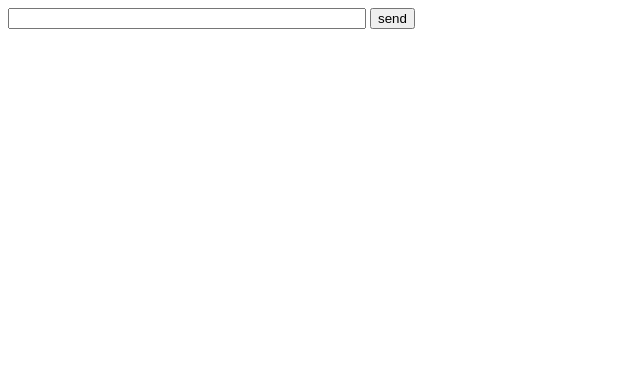
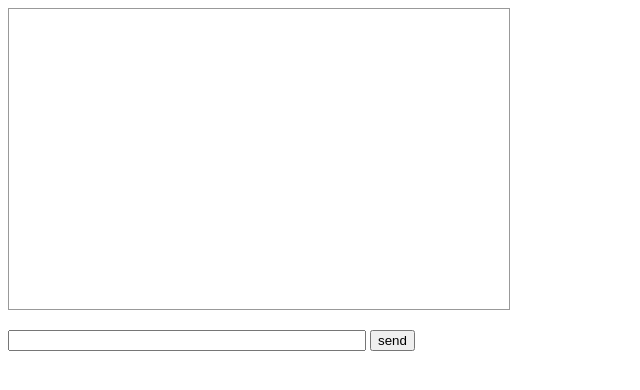
Before and after one commit to vinaykalia/web, a website: page chat/tpl/page.jade in a window 1280 px wide. Shown: the whole page, without its empty margins (0-640 px from the left). Drawn offline with nearby package versions, Linux system fonts and the light colour scheme; files that its build step writes are made by us from their sources.

Commit message:
web: chat: Add missing DIV element
Signed-off-by: vinaykalia <vinay.dce@gmail.com>

```diff
--- a/chat/tpl/page.jade
+++ b/chat/tpl/page.jade
@@ -3,6 +3,7 @@ html
   head
     title = "Real time web chat"
   body
+    #content(style='width: 500px; height: 300px; margin: 0 0 20px 0; border: solid 1px #999; overflow-y: scroll;')
     .controls
       input.field(style='width:350px')
       input.field(type='button', value='send')
```
